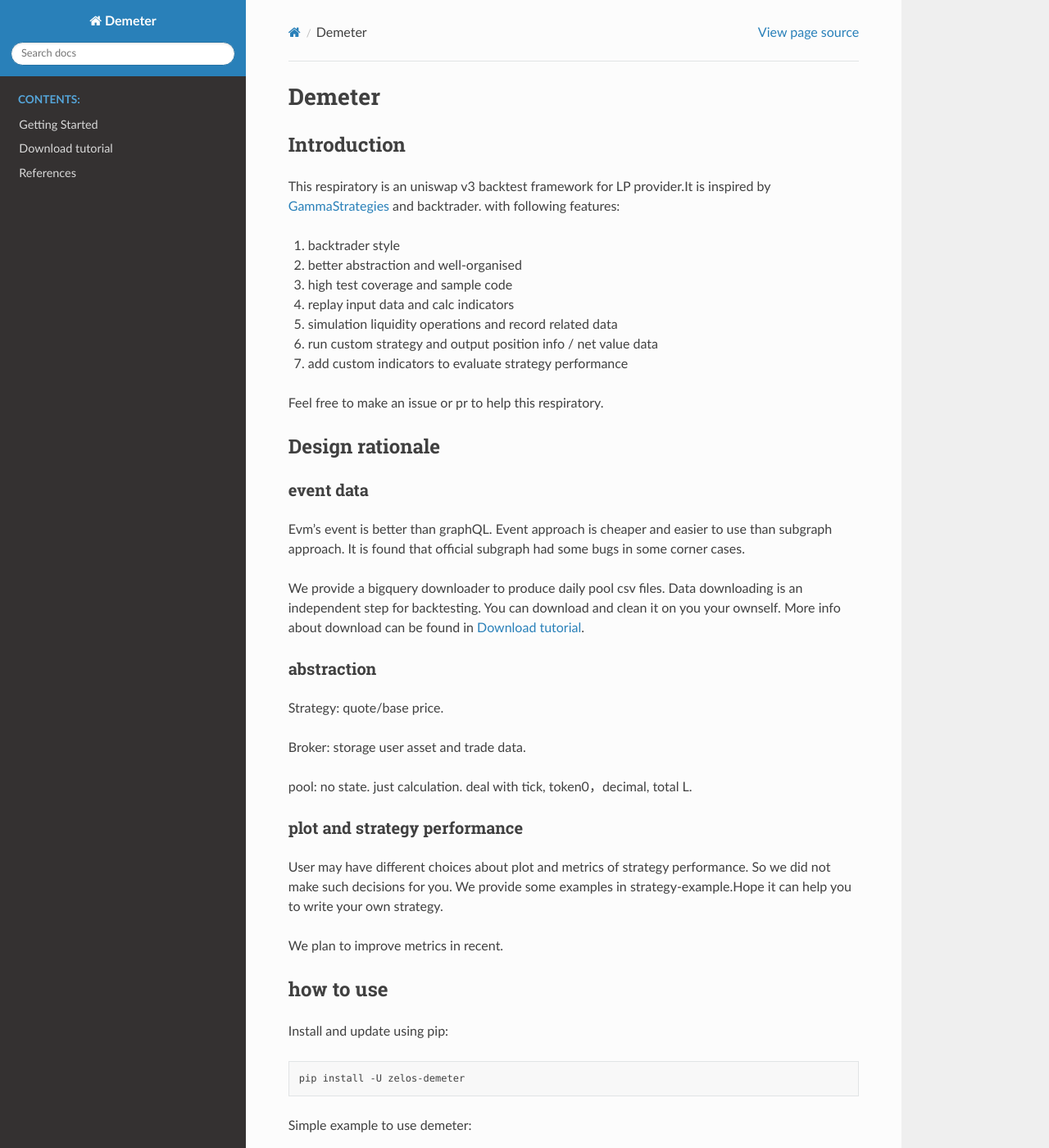
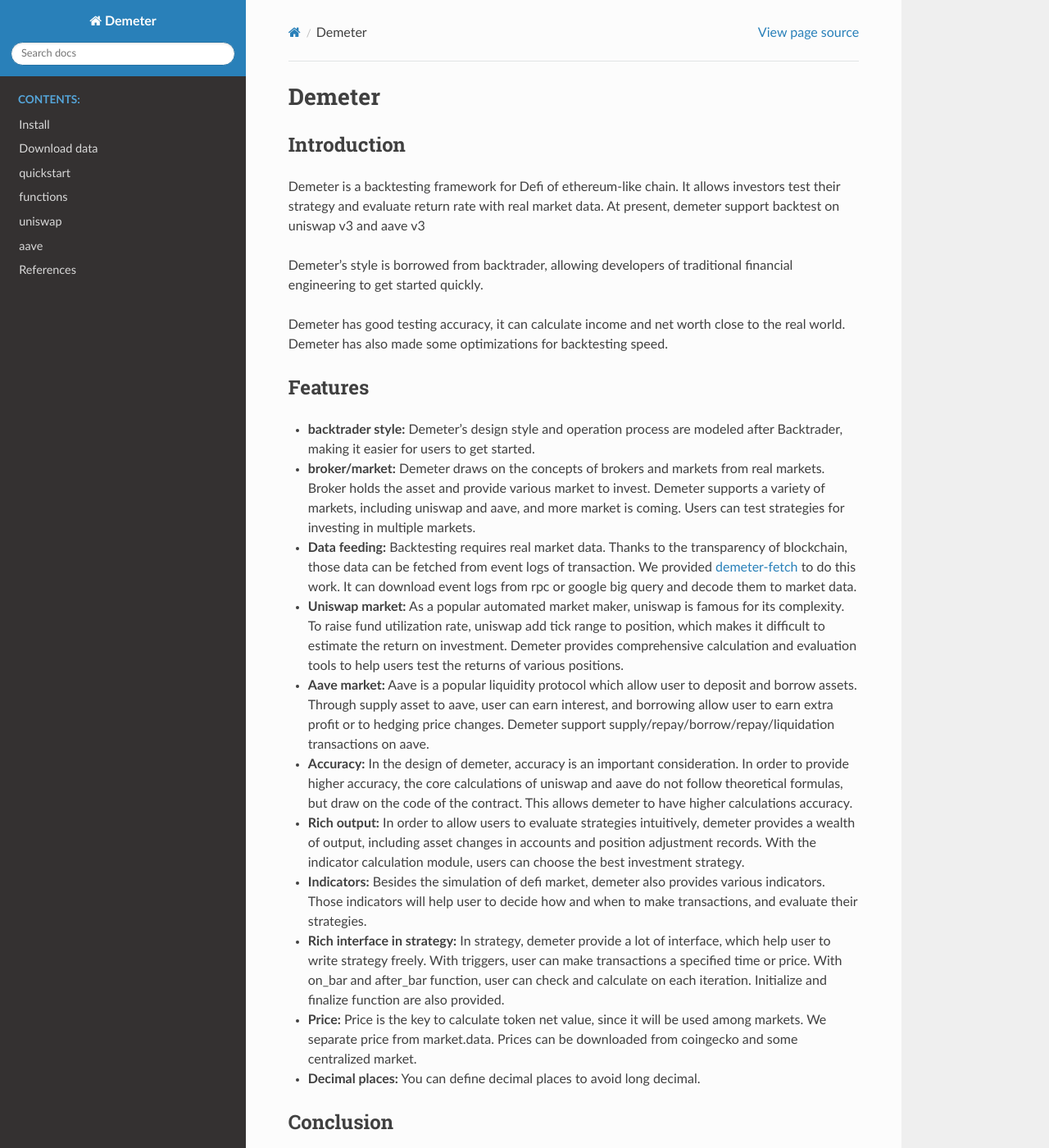
Before and after one commit to zelos-alpha/demeter, a Sphinx documentation site: the page built from docs/source/index.rst, in a window 1280 px wide and 1400 px high. Shown: the whole window at 82% size. Built offline with Sphinx 7.4.7 and the Read the Docs theme 2.0.0, drawn with Linux system fonts in a browser that asks for light colours; some of the changed text lies outside the part shown.

Commit message:
finish document for index

```diff
--- a/docs/requirements.txt
+++ b/docs/requirements.txt
@@ -35,3 +35,4 @@
 tqdm==4.64.1
 typing_extensions==4.4.0
 urllib3==1.26.12
+myst_parser>=2.0.0
--- a/docs/source/conf.py
+++ b/docs/source/conf.py
@@ -24,12 +24,15 @@
     "myst_parser",
     'sphinx.ext.autodoc',
     'sphinx.ext.viewcode',
-    'sphinx_rtd_theme'
+    'sphinx_rtd_theme',
 ]
 
 templates_path = ['_templates']
 exclude_patterns = []
-
+source_suffix = {
+    '.rst': 'restructuredtext',
+    '.md': 'markdown',
+}
 
 
 # -- Options for HTML output -------------------------------------------------
--- a/docs/source/index.rst
+++ b/docs/source/index.rst
@@ -4,104 +4,57 @@
 Introduction
 ^^^^^^^^^^^^^^^^^^^^^^^^^^^^^^^^
 
-This respiratory is an uniswap v3 backtest framework for LP provider.It is
-inspired by GammaStrategies_ and backtrader.
-with following features:
+Demeter is a backtesting framework for Defi of ethereum-like chain. It allows investors test their strategy and evaluate return rate with real market data. At present, demeter support backtest on uniswap v3 and aave v3
 
-1. backtrader style
-2. better abstraction and well-organised
-3. high test coverage and sample code
-4. replay input data and calc indicators
-5. simulation liquidity operations and record related data
-6. run custom strategy and output position info / net value data
-7. add custom indicators to evaluate strategy performance
+Demeter's style is borrowed from backtrader, allowing developers of traditional financial engineering to get started quickly.
 
-Feel free to make an issue or pr to help this respiratory.
+Demeter has good testing accuracy, it can calculate income and net worth close to the real world. Demeter has also made some optimizations for backtesting speed.
+
+
+Features
+^^^^^^^^^^^^^^^^^^^^^^^^^^^^^^^^
+
+- **backtrader style:** Demeter's design style and operation process are modeled after Backtrader, making it easier for users to get started.
+- **broker/market:** Demeter draws on the concepts of brokers and markets from real markets. Broker holds the asset and provide various market to invest. Demeter supports a variety of markets, including uniswap and aave, and more market is coming. Users can test strategies for investing in multiple markets.
+- **Data feeding:** Backtesting requires real market data. Thanks to the transparency of blockchain, those data can be fetched from event logs of transaction. We provided demeter-fetch_ to do this work. It can download event logs from rpc or google big query and decode them to market data.
+- **Uniswap market:** As a popular automated market maker, uniswap is famous for its complexity. To raise fund utilization rate, uniswap add tick range to position, which makes it difficult to estimate the return on investment. Demeter provides comprehensive calculation and evaluation tools to help users test the returns of various positions.
+- **Aave market:** Aave is a popular liquidity protocol which allow user to deposit and borrow assets. Through supply asset to aave, user can earn interest, and borrowing allow user to earn extra profit or to hedging price changes. Demeter support supply/repay/borrow/repay/liquidation transactions on aave.
+- **Accuracy:** In the design of demeter, accuracy is an important consideration. In order to provide higher accuracy, the core calculations of uniswap and aave do not follow theoretical formulas, but draw on the code of the contract. This allows demeter to have higher calculations accuracy.
+- **Rich output:** In order to allow users to evaluate strategies intuitively, demeter provides a wealth of output, including asset changes in accounts and position adjustment records. With the indicator calculation module, users can choose the best investment strategy.
+- **Indicators:** Besides the simulation of defi market, demeter also provides various indicators. Those indicators will help user to decide how and when to make transactions, and evaluate their strategies.
+- **Rich interface in strategy:** In strategy, demeter provide a lot of interface, which help user to write strategy freely. With triggers, user can make transactions a specified time or price. With on_bar and after_bar function, user can check and calculate on each iteration. Initialize and finalize function are also provided.
+- **Price:** Price is the key to calculate token net value, since it will be used among markets. We separate price from market.data. Prices can be downloaded from coingecko and some centralized market.
+- **Decimal places:** You can define decimal places to avoid long decimal.
 
 .. _GammaStrategies: https://github.com/l0c4t0r/active-strategy-framework
+.. _demeter-fetch: https://github.com/zelos-alpha/demeter-fetch
 
-Design rationale
+Conclusion
 ^^^^^^^^^^^^^^^^^^^^^^^^^^^^^^^^
 
-event data
-------------------------------------------------------
-Evm's event is better than graphQL.
-Event approach is cheaper and easier to use than subgraph approach.
-It is found that official subgraph had some bugs in some corner cases.
+Our vision is to become the best Defi backtesting tool, you can check our release_note_ for the latest updates.
 
-We provide a bigquery downloader to produce daily pool csv files. Data downloading is an independent step for backtesting. You can download and clean it on you your ownself.
-More info about download can be found in :doc:`download_tutorial`.
-
-
-abstraction
-------------------------------------------------------
-
-Strategy: quote/base price.
-
-Broker: storage user asset and trade data.
-
-pool: no state. just calculation. deal with tick, token0，decimal, total L.
-
-
-plot and strategy performance
-------------------------------------------------------
-User may have different choices about plot and metrics of strategy performance.
-So we did not make such decisions for you. We provide some examples in strategy-example.Hope it can help you to write your own strategy.
-
-We plan to improve metrics in recent.
-
-
-how to use
-^^^^^^^^^^^^^^^^^^^^^^^^^^^^^^^^
-
-Install and update using pip:
-
-.. code-block:: bash
-
-    pip install -U zelos-demeter
-
-Simple example to use demeter:
-
-.. code-block:: python
-
-    from datetime import date
-    from demeter import TokenInfo, Actuator, MarketInfo, ChainType
-    from demeter.uniswap import UniV3Pool, UniLpMarket
-    eth = TokenInfo(name="eth", decimal=18)
-    usdc = TokenInfo(name="usdc", decimal=6)
-    pool = UniV3Pool(token0=usdc, token1=eth, fee=0.05, base_token=usdc)
-    market_key = MarketInfo("U2EthPool")
-    market = UniLpMarket(market_key, pool)
-    market.data_path = "../data"  # csv data path
-    market.load_data(
-            chain=ChainType.polygon.name,  # load data
-            contract_addr="0x45dda9cb7c25131df268515131f647d726f50608",
-            start_date=date(2023, 8, 15),
-            end_date=date(2023, 8, 15),
-        )
-    actuator = Actuator()
-    actuator.broker.add_market(market)
-    actuator.broker.set_balance(usdc, 10000)
-    actuator.broker.set_balance(eth, 10)
-    actuator.run()
-    actuator.output()
-
-You can get more sample and documents by try quickstart in our :doc:`quickstart`
-
-license
-^^^^^^^^^^^^^^^^^^^^^^^^^^^^^^^^
-MIT
+.. _release_note: https://github.com/zelos-alpha/demeter/blob/master/release_note.md
 
 links
 ^^^^^^^^^^^^^^^^^^^^^^^^^^^^^^^^
-* Documentation: https://zelos-demeter.readthedocs.io/en/latest/quickstart.html
+
+* Documentation: https://zelos-demeter.readthedocs.io/en/latest/index.html
 * Medium: https://medium.com/zelos-research
 * Pypi: https://pypi.org/project/zelos-demeter
+* Antalpha labs: https://labs.antalpha.com/
+* Uniswap: https://uniswap.org
+* aave: https://aave.com
+
 
 .. toctree::
    :maxdepth: 1
    :caption: Contents:
 
+   install
+   demeter_fetch
    quickstart
-   download_tutorial
+   functions
+   market_uniswap
+   market_aave
    demeter
```
Also changed, not shown: docs/backup/index.rst (added, +108 -0 lines), docs/source/demeter_fetch.md (added, +1 -0 lines), docs/source/functions.md (added, +1 -0 lines), docs/source/install.md (added, +14 -0 lines), docs/source/market_aave.md (added, +1 -0 lines), docs/source/market_uniswap.md (added, +1 -0 lines), docs/source/quickstart.md (added, +1 -0 lines), docs/backup/download_tutorial.rst (renamed from docs/source/download_tutorial.rst), docs/backup/quickstart.rst (renamed from docs/source/quickstart.rst).
